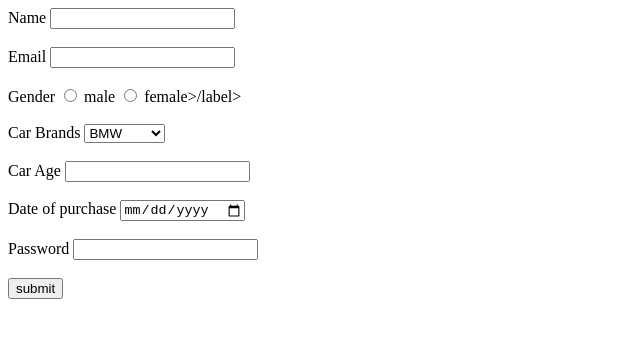
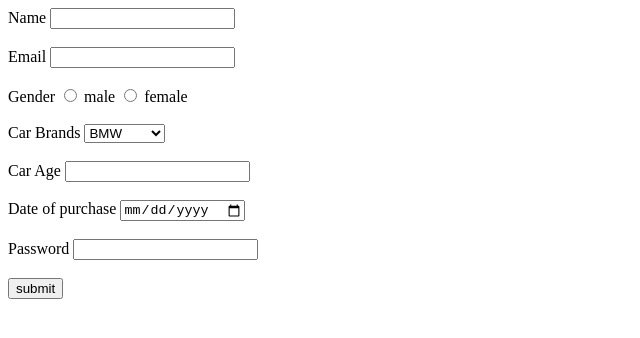
Before and after one commit to acciojob/car-insurance-form-sandeepr6221-cmd, a website: page main.html in a window 1280 px wide. Shown: the full height of the page, 0-640 px from the left. Drawn offline with Linux system fonts and the light colour scheme.

Commit message:
created a submission

```diff
--- a/main.html
+++ b/main.html
@@ -18,7 +18,7 @@
 		<input type="radio" id="male" name="gender" value="male" required>
         <label for="male">male</label>
 		<input type="radio" id="female" name="gender" value="female" required>
-		<label for="female">female>/label>
+		<label for="female">female</label>
 			<br><br>
 			<label cars>Car Brands</label>
 			<select id="cars">
```
